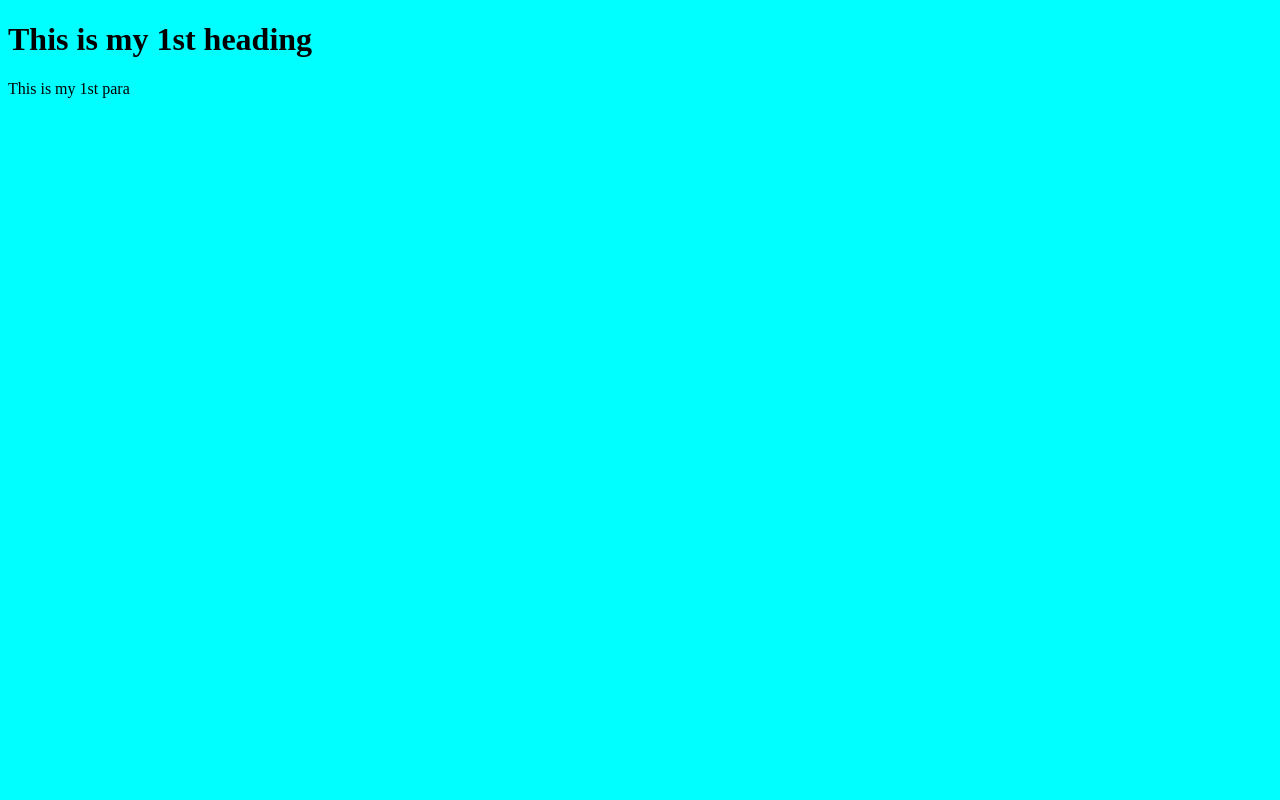
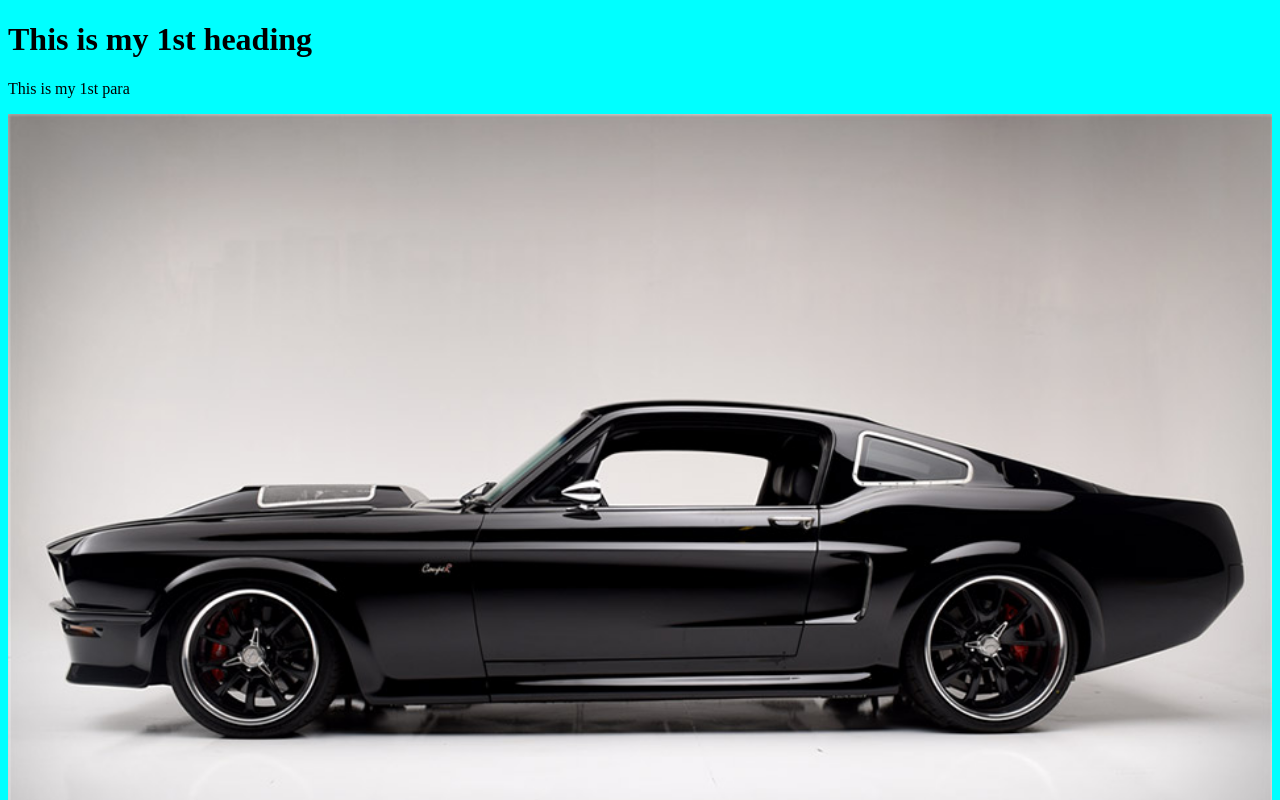
Before and after one commit to JD-codes1711/JP_rpo, a plain HTML site: page index.html in a window 1280 px wide. Shown: the top 800 px of the page. Drawn offline with Linux system fonts and the light colour scheme.

Commit message:
Modified HTML File

```diff
--- a/index.html
+++ b/index.html
@@ -8,5 +8,6 @@
 <body bgcolor="cyan">
     <h1>This is my 1st heading</h1>
     <p>This is my 1st para</p>
+    <img width="100%" height="auto" src="Wallpapr2.jpg" alt="my mas-image">
 </body>
 </html>
```
